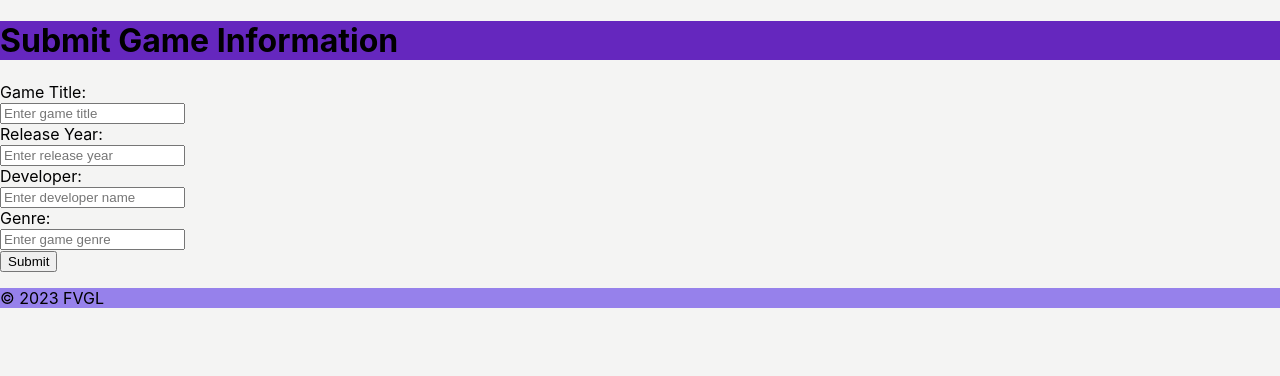
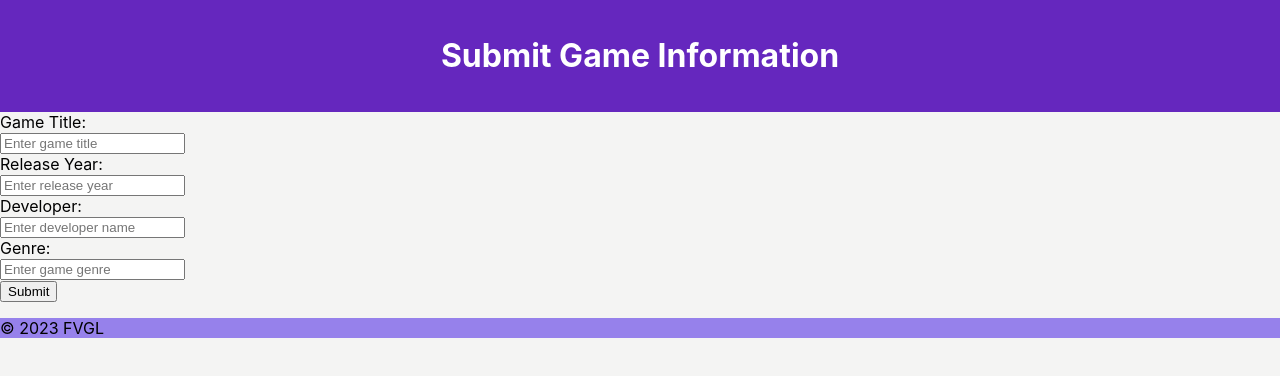
Before and after one commit to nikobatzi1990/fvgl, a React (Create React App) app in the folder client/: page /submission in a window 1280 px wide. Shown: the top 376 px of the page. Built offline with nearby package versions, Linux system fonts and the light colour scheme.

Commit message:
style: header

```diff
--- a/client/src/App.jsx
+++ b/client/src/App.jsx
@@ -10,7 +10,7 @@ function App() {
     <div className="App">
       <BrowserRouter>
         <Routes>
-          <Route path='/home' element={<Homepage/>}></Route>
+          <Route path='/' element={<Homepage/>}></Route>
           <Route path='/submission' element={<Submission/>}></Route>
           <Route path='/:game/edit' element={<EditGameData/>}></Route>
         </Routes>
--- a/client/src/components/Header.jsx
+++ b/client/src/components/Header.jsx
@@ -5,7 +5,7 @@ const Header = (props) => {
   const { className, text } = props;
 
   return (
-    <header>
+    <header className='header'>
       <h1
       className = { className } >
         { text}
--- a/client/src/pages/EditGameData.jsx
+++ b/client/src/pages/EditGameData.jsx
@@ -103,7 +103,7 @@ function EditGameData () {
         </form>
 
         <Button
-          onClick={() => navigate('/home')}
+          onClick={() => navigate('/')}
           text="Back to Homepage"/>
       </div>
 
--- a/client/src/pages/Homepage.jsx
+++ b/client/src/pages/Homepage.jsx
@@ -31,9 +31,9 @@ function Homepage() {
   }
 
   return (
-    <>
+    <div className='homepage'>
       <Header
-        text="Homepage" />
+        text="My Favorite Video Games" />
 
       <Button
         className='button'
@@ -41,7 +41,7 @@ function Homepage() {
         onClick={() => navigate('/submission')}
       />
 
-      <div>
+      <div className='gamelist'>
         {(games.length >= 1)
           ? games.map((game) => (
             <div key={game.id}
@@ -67,7 +67,7 @@ function Homepage() {
       </div>
 
       <Footer />
-    </>
+    </div>
   )
 }
 
--- a/client/src/styles/Header.css
+++ b/client/src/styles/Header.css
@@ -1,3 +1,6 @@
-header {
+.header {
+  padding: 15px;
   background-color: #6527BE;
+  color: white;
+  text-align: center;
 }
```
